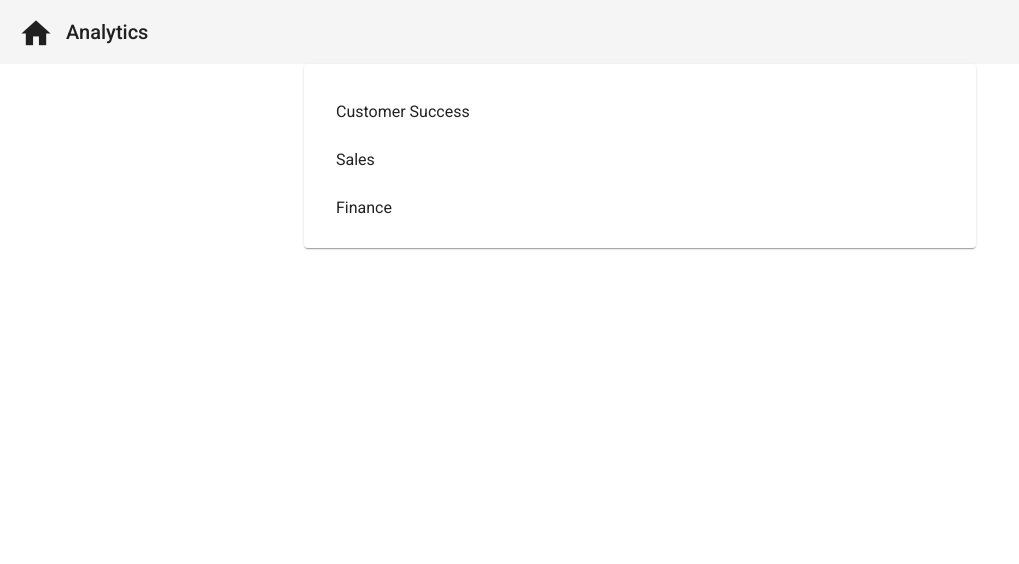
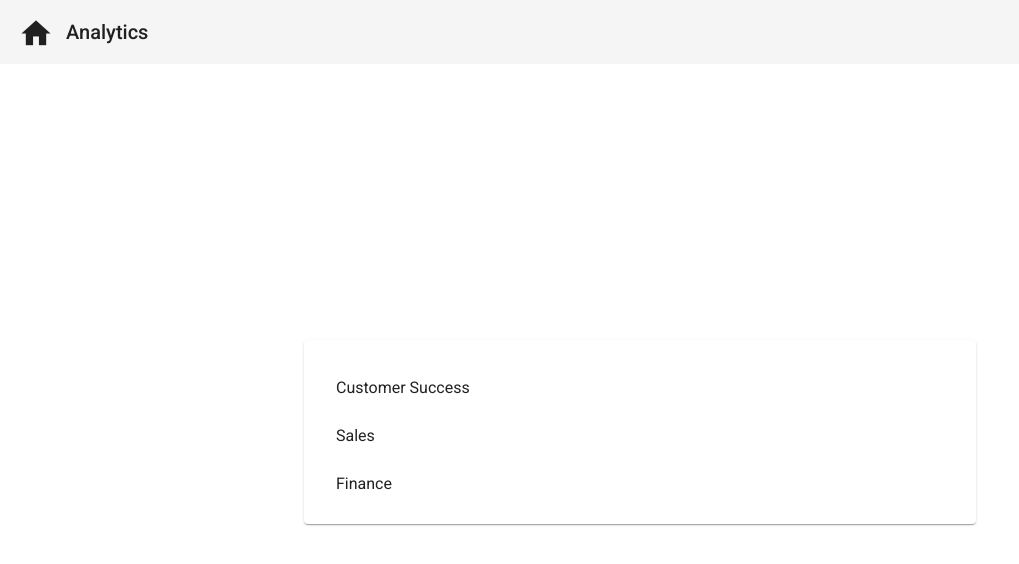
Before and after one commit to Bunny-Katai/Employee-Timesheet-App-Angular, an Angular app: page /departments in a window 1280 px wide. Shown: the top 564 px of the page, without its empty margins (0-1019 px from the left). Built offline with nearby package versions, Linux system fonts and the light colour scheme.

Commit message:
Completed unit #6

```diff
--- a/src/app/components/departments/departments.component.html
+++ b/src/app/components/departments/departments.component.html
@@ -1,7 +1,7 @@
-<div>
+<div class="main-container">
     <mat-card>
         <mat-list>
-            <mat-list-item *ngFor="let department of departments">
+            <mat-list-item *ngFor="let department of departments" (click)="goToDepartment(department.id)">
                 {{department.name}}
             </mat-list-item>
         </mat-list>
--- a/src/app/components/departments/departments.component.ts
+++ b/src/app/components/departments/departments.component.ts
@@ -1,6 +1,7 @@
 import { Component, OnInit } from '@angular/core';
 import { DepartmentsService } from '../../services/departments.service';
 import { Department } from 'src/app/interfaces/department';
+import { Router } from '@angular/router';
 
 
 
@@ -11,9 +12,11 @@ import { Department } from 'src/app/interfaces/department';
 })
 export class DepartmentsComponent implements OnInit {
   departments: Department[] = [];
+  department: any;
 
   constructor(
       private departmentsService: DepartmentsService,
+      private router: Router
   ) { }
 
   ngOnInit(): void {
@@ -21,4 +24,9 @@ export class DepartmentsComponent implements OnInit {
 
   }
 
+  goToDepartment(departmentId: string): void {
+    this.router.navigate(['./timesheet', {id: departmentId}]);
+  }
+
+
 }
--- a/src/app/components/timesheet/timesheet.component.html
+++ b/src/app/components/timesheet/timesheet.component.html
@@ -1 +1,5 @@
-<p>timesheet works!</p>
+<div class="main-container">
+    <div class="cards">
+        <h2>{{department.name}}</h2>
+    </div>
+</div>
--- a/src/app/components/timesheet/timesheet.component.scss
+++ b/src/app/components/timesheet/timesheet.component.scss
@@ -0,0 +1,7 @@
+h2 {
+    text-align: center;
+}
+
+.cards {
+    margin: auto;
+}
--- a/src/app/components/timesheet/timesheet.component.ts
+++ b/src/app/components/timesheet/timesheet.component.ts
@@ -1,4 +1,7 @@
 import { Component, OnInit } from '@angular/core';
+import { ActivatedRoute } from '@angular/router';
+import { DepartmentsService } from 'src/app/services/departments.service';
+import { Department } from 'src/app/interfaces/department';
 
 @Component({
   selector: 'app-timesheet',
@@ -6,10 +9,20 @@ import { Component, OnInit } from '@angular/core';
   styleUrls: ['./timesheet.component.scss']
 })
 export class TimesheetComponent implements OnInit {
+  departments: Department[] = [];
+  department: any;
 
-  constructor() { }
+  constructor(
+    private route: ActivatedRoute,
+    private departmentService: DepartmentsService
+
+  ) { }
+
 
   ngOnInit(): void {
+    this.departments = this.departmentService.departments;
+    this.department = this.departments.find(department => department.id === this.route.snapshot.params['id']);
+
   }
 
 }
--- a/src/styles.scss
+++ b/src/styles.scss
@@ -2,3 +2,9 @@
 
 html, body { height: 100%; }
 body { margin: 0; font-family: Roboto, "Helvetica Neue", sans-serif; }
+
+.main-container {
+    display: flex;
+    align-items: center;
+    height: calc(100% - 64px);
+}
```
